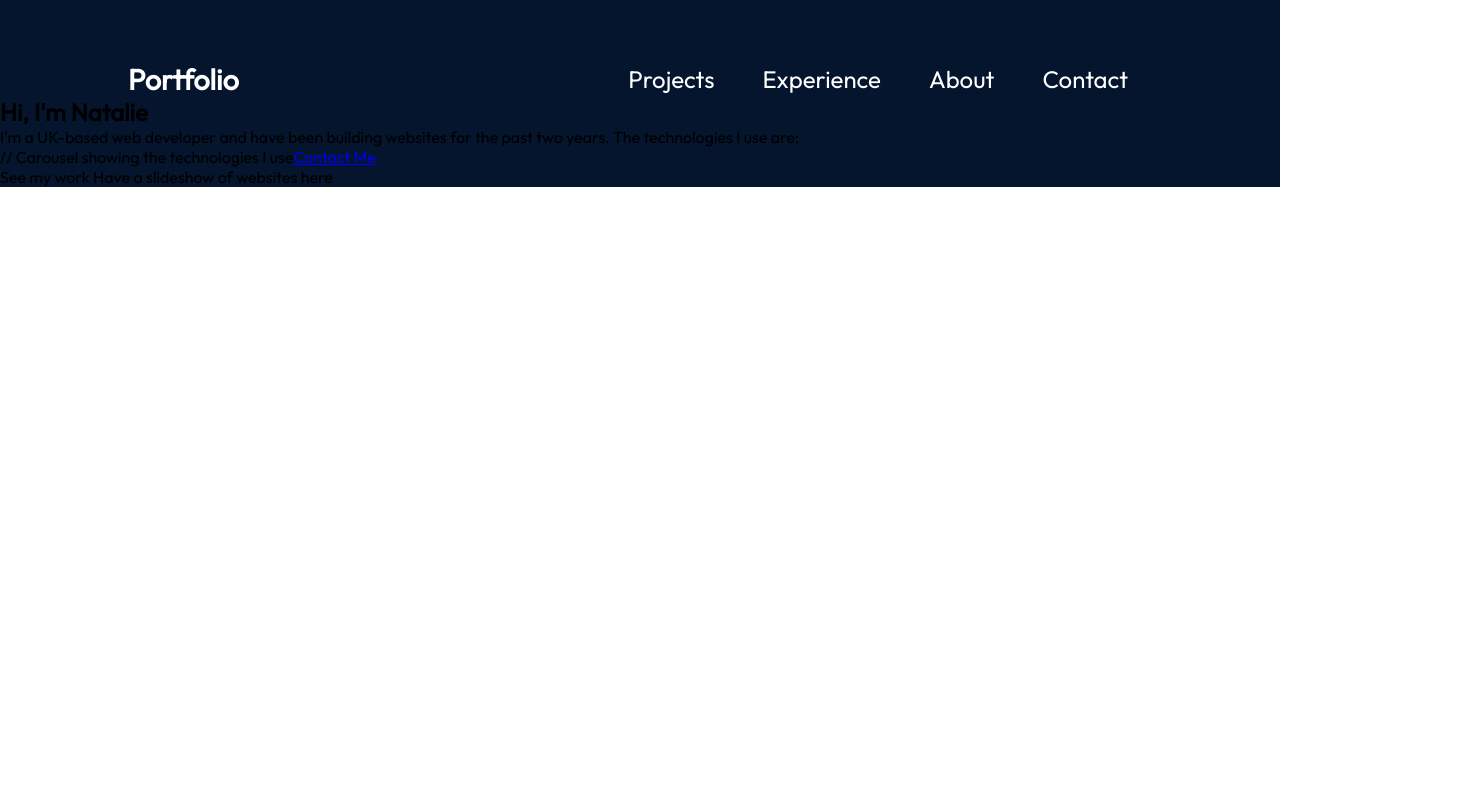
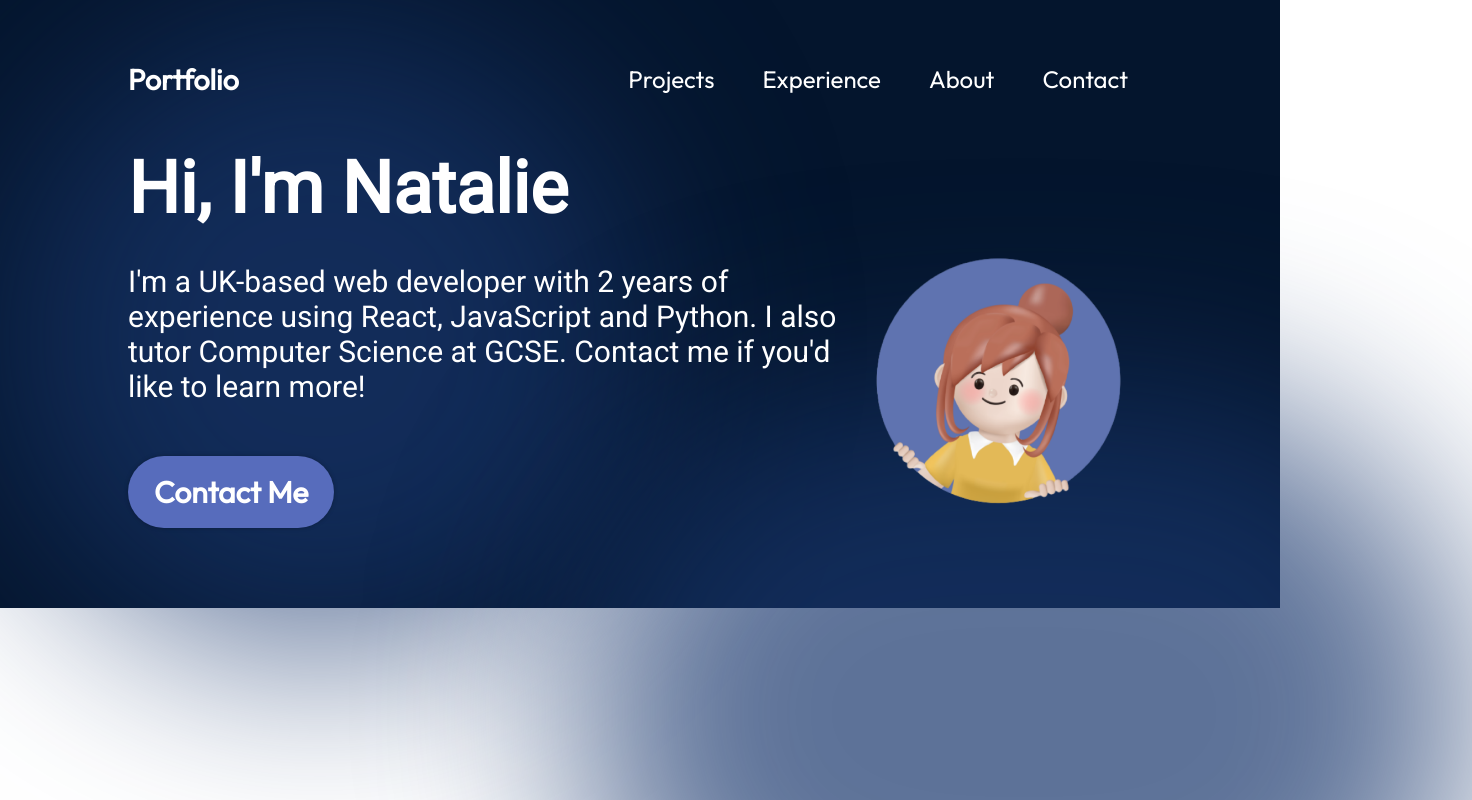
Before and after one commit to Nadia982/portfolio-2024-05, a React (Vite) app: page / in a window 1280 px wide. Shown: the top 800 px of the page, 1472 px wide, since content can reach past the window. Built offline with nearby package versions, Linux system fonts and the light colour scheme.

Commit message:
added styling to Hero section and minor styling updates to Navbar

```diff
--- a/src/App.jsx
+++ b/src/App.jsx
@@ -1,9 +1,9 @@
 import styles from "./App.module.css";
-import { Hero } from "./components/Hero/Hero";
-import Navbar from "./components/Navbar/Navbar";
+import {Hero} from "./components/Hero/Hero.jsx";
+import Navbar from "./components/Navbar/Navbar.jsx";
+import React from "react";
 
 function App() {
-
 
   return (
     <div className={styles.App}>
--- a/src/components/Hero/Hero.jsx
+++ b/src/components/Hero/Hero.jsx
@@ -1,21 +1,25 @@
-import React from "react"
+import React from "react";
 import styles from "./Hero.module.css";
-// import { getImageUrl } from " ../../../utils";
+import { getImageUrl } from "../../utils";
 
 export const Hero = () => {
-return ( <section className={styles.container}>
+  return (
+    <section className={styles.container}>
       <div className={styles.content}>
         <h1 className={styles.title}>Hi, I'm Natalie</h1>
-<p className={styles.description}>I'm a UK-based web developer and have been building websites for the past two years. The technologies I use are:</p>
-// Carousel showing the technologies I use
-<a href="#" className={styles.contactBtn}>Contact Me</a> </div>
-{/* <a href="[mailto:email address goes here]" className={styles.contactBtn}>Contact Me</a> </div> */}
-
-See my work
-Have a slideshow of websites here
-
-{/* <img src={getImageurl("hero/heroImage.png")} alt="Natalie Gillam profile photo” className={styles.heroImg}/> */}
-
+        <p className={styles.description}>
+          I'm a UK-based web developer with 2 years of experience using React, JavaScript and Python. I also tutor Computer Science at GCSE. Contact me if you'd like to learn more!
+        </p>
+        <a href="#" className={styles.contactBtn}>
+        {/* <a href="mailto:myemail@email.com" className={styles.contactBtn}> */}
+          Contact Me
+        </a>
+      </div>
+      <img
+        src={getImageUrl("hero/heroImage.png")}
+        alt="Hero image of me"
+        className={styles.heroImg}
+      />
       <div className={styles.topBlur} />
       <div className={styles.bottomBlur} />
     </section>
--- a/src/components/Hero/Hero.module.css
+++ b/src/components/Hero/Hero.module.css
@@ -0,0 +1,116 @@
+@import "../../vars.css";
+
+.container {
+  position: relative;
+  display: flex;
+  align-items: center;
+  justify-content: space-between;
+  margin-top: 49px;
+  z-index: 1;
+  margin-left: 10%;
+  margin-right: 10%;
+}
+
+.content {
+  display: flex;
+  flex-direction: column;
+  align-items: flex-start;
+  color: var(--color-text);
+  z-index: 1;
+}
+
+.title {
+  font-size: 72px;
+  font-weight: 900;
+  margin-bottom: 33px;
+  font-family: var(--font-roboto);
+  /* background: linear-gradient(
+    90deg,
+    rgba(255, 255, 255, 1) 70%,
+    rgba(255, 255, 255, 0) 120%
+  );
+  -webkit-text-fill-color: transparent;
+  -webkit-background-clip: text; */
+}
+
+.description {
+  font-size: 30px;
+  font-family: var(--font-roboto);
+  margin-bottom: 52px;
+}
+
+.contactBtn {
+  text-decoration: none;
+  background-color: var(--color-primary);
+  color: var(--color-text);
+  border-radius: 100px;
+  font-size: 30px;
+  font-weight: 600;
+  padding: 17px 26px;
+  box-shadow: 0 0 4px 0 rgba(0, 0, 0, 0.25);
+  margin-bottom: 80px;
+}
+
+.heroImg {
+  width: 30%;
+  z-index: 1;
+  animation-name: floating;
+  animation-duration: 3s;
+  animation-iteration-count: infinite;
+  animation-timing-function: ease-in-out;
+}
+
+@keyframes floating {
+  0% {
+    transform: translate(0, 0px);
+  }
+  50% {
+    transform: translate(0, 10px);
+  }
+  100% {
+    transform: translate(0, -0px);
+  }
+}
+
+.topBlur {
+  position: absolute;
+  width: 50vw;
+  height: 50vw;
+  min-width: 350px;
+  min-width: 350px;
+  top: -128px;
+  left: -10vw;
+  border-radius: 764px;
+  background: rgba(25, 55, 109, 0.7);
+  filter: blur(100px);
+  z-index: 0;
+}
+
+.bottomBlur {
+  position: absolute;
+  width: 70vw;
+  height: 50vw;
+  min-width: 350px;
+  min-width: 250px;
+  top: 246px;
+  right: -25vw;
+  border-radius: 764px;
+  background: rgba(25, 55, 109, 0.7);
+  filter: blur(100px);
+  z-index: 0;
+}
+
+@media screen and (max-width: 830px) {
+  .container {
+    flex-direction: column-reverse;
+  }
+
+  .content {
+    align-items: center;
+  }
+
+  .heroImg {
+    margin-bottom: 40px;
+
+  }
+}
--- a/src/components/Navbar/Navbar.jsx
+++ b/src/components/Navbar/Navbar.jsx
@@ -11,16 +11,7 @@ const Navbar = () => {
           Portfolio
         </a>
         <div className={styles.menu}>
-          <img
-            className={styles.menuBtn}
-            src={
-              menuOpen
-                ? getImageUrl("nav/closeIcon.png")
-                : getImageUrl("nav/menuIcon.png")
-            }
-            alt="menu icon"
-            onClick={() => setMenuOpen(!menuOpen)}
-          />
+
           <ul
             className={`${styles.menuItems} ${menuOpen && styles.menuOpen}`}
             onClick={() => setMenuOpen(false)}
@@ -40,6 +31,16 @@ const Navbar = () => {
             </li>
           </ul>
         </div>
+        <img
+            className={styles.menuBtn}
+            src={
+              menuOpen
+                ? getImageUrl("nav/closeIcon.png")
+                : getImageUrl("nav/menuIcon.png")
+            }
+            alt="menu icon"
+            onClick={() => setMenuOpen(!menuOpen)}
+          />
       </nav>
     </>
   );
--- a/src/components/Navbar/Navbar.module.css
+++ b/src/components/Navbar/Navbar.module.css
@@ -94,7 +94,12 @@
   }
 
   .menuOpen {
+    position: absolute;
+    right: 0;
+    top: 100px;
     display: flex;
     z-index: 1;
+    width: 50vw;
+    text-align: right;
   }
 }
--- a/vite.config.js
+++ b/vite.config.js
@@ -9,5 +9,6 @@ export default defineConfig({
       localsConvention: "camelCase",
 
     }
-  }
+  },
+  base: './',
 })
```
Lines whose indentation alone changed are shown as unchanged.
